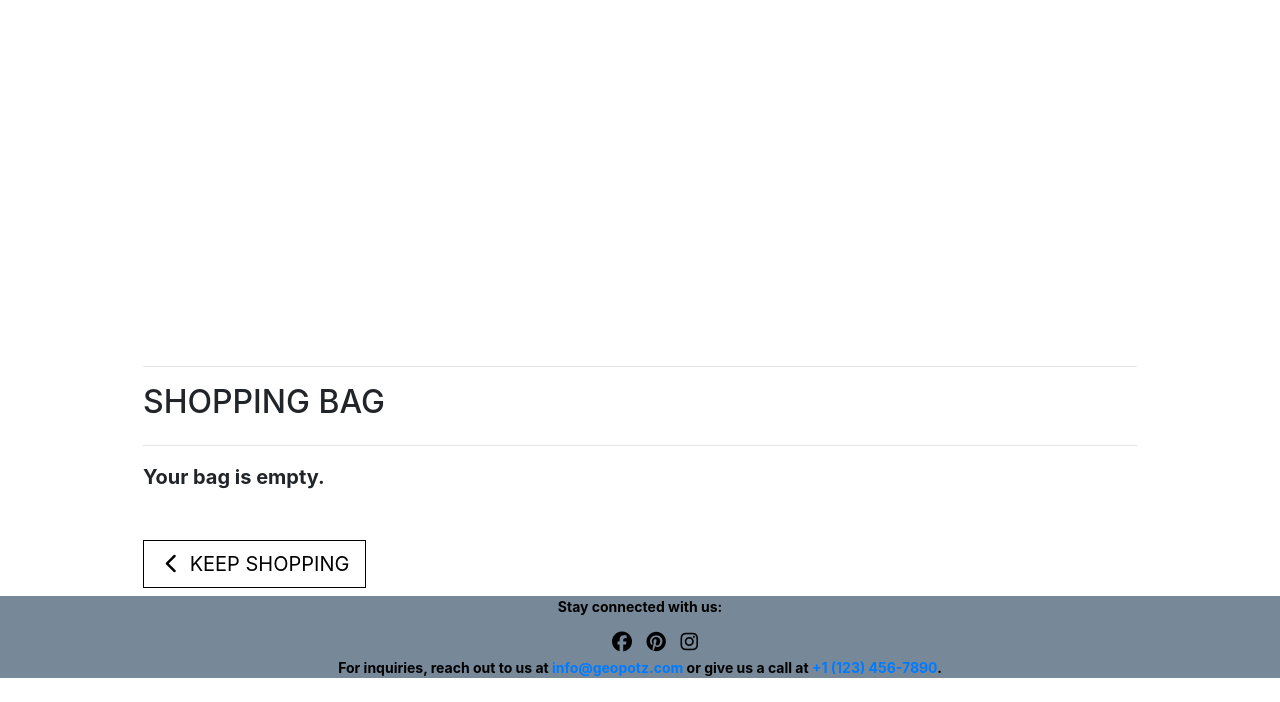
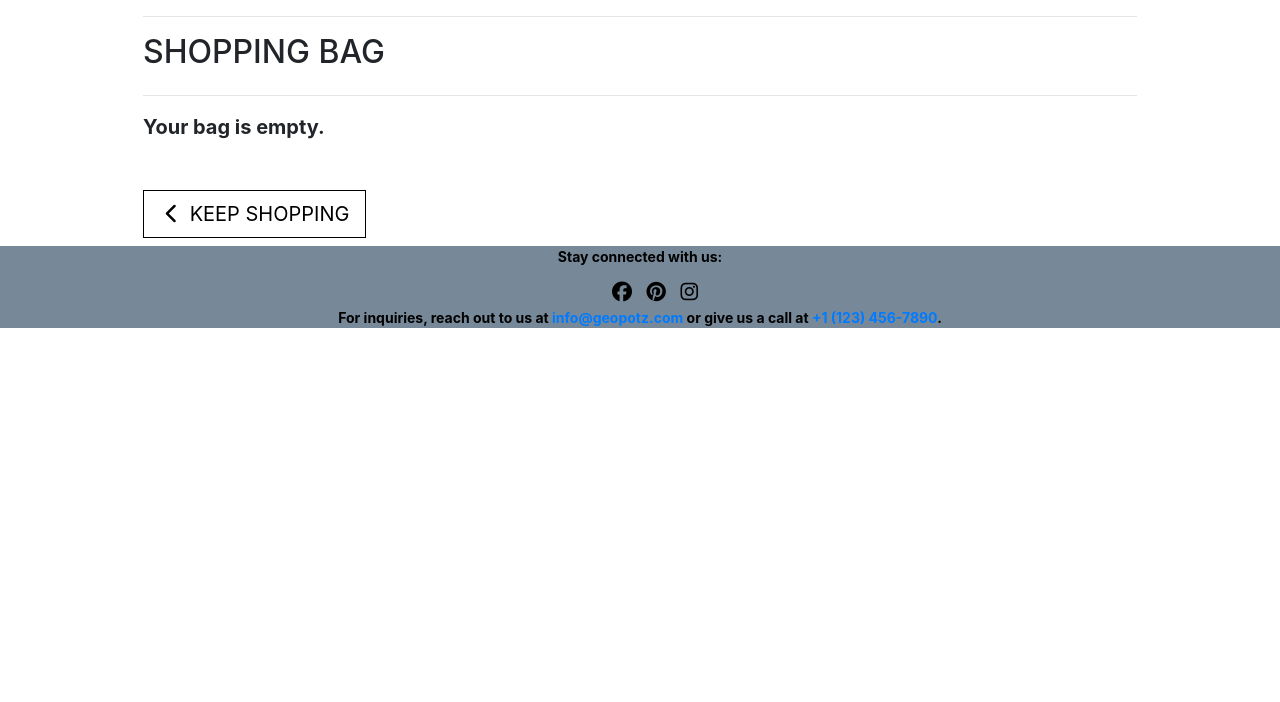
Before and after one commit to BMorrell92/BMorrell_Milestone_Project4, a Django app: page /bag/ in a window 1280 px wide. Shown: the part 98-800 px from the top of the page. Run offline with Django 3.2, Linux system fonts and the light colour scheme; parts of the project's set-up code (start-up, migrations or seed data) failed here and were passed over; some libraries are stand-ins or nearby versions; some web fonts are replaced.

Commit message:
deleted empty header pages

```diff
--- a/bag/templates/bag/bag.html
+++ b/bag/templates/bag/bag.html
@@ -3,11 +3,6 @@
 {% load bag_tools %}
 
 {% block page_header %}
-    <div class="container header-container">
-        <div class="row">
-            <div class="col"></div>
-        </div>
-    </div>
 {% endblock %}
 
 {% block content %}
--- a/products/templates/products/add_product.html
+++ b/products/templates/products/add_product.html
@@ -2,11 +2,6 @@
 {% load static %}
 
 {% block page_header %}
-    <div class="container header-container">
-        <div class="row">
-            <div class="col"></div>
-        </div>
-    </div>
 {% endblock %}
 
 {% block content %}
--- a/products/templates/products/edit_product.html
+++ b/products/templates/products/edit_product.html
@@ -2,11 +2,6 @@
 {% load static %}
 
 {% block page_header %}
-    <div class="container header-container">
-        <div class="row">
-            <div class="col"></div>
-        </div>
-    </div>
 {% endblock %}
 
 {% block content %}
--- a/products/templates/products/product_detail.html
+++ b/products/templates/products/product_detail.html
@@ -2,11 +2,6 @@
 {% load static %}
 
 {% block page_header %}
-    <div class="container header-container">
-        <div class="row">
-            <div class="col"></div>
-        </div>
-    </div>
 {% endblock %}
 
 {% block content %}
--- a/profiles/templates/profiles/profile.html
+++ b/profiles/templates/profiles/profile.html
@@ -6,11 +6,6 @@
 {% endblock %}
 
 {% block page_header %}
-    <div class="container header-container">
-        <div class="row">
-            <div class="col"></div>
-        </div>
-    </div>
 {% endblock %}
 
 {% block content %}
```
Also changed, not shown: README.md.
